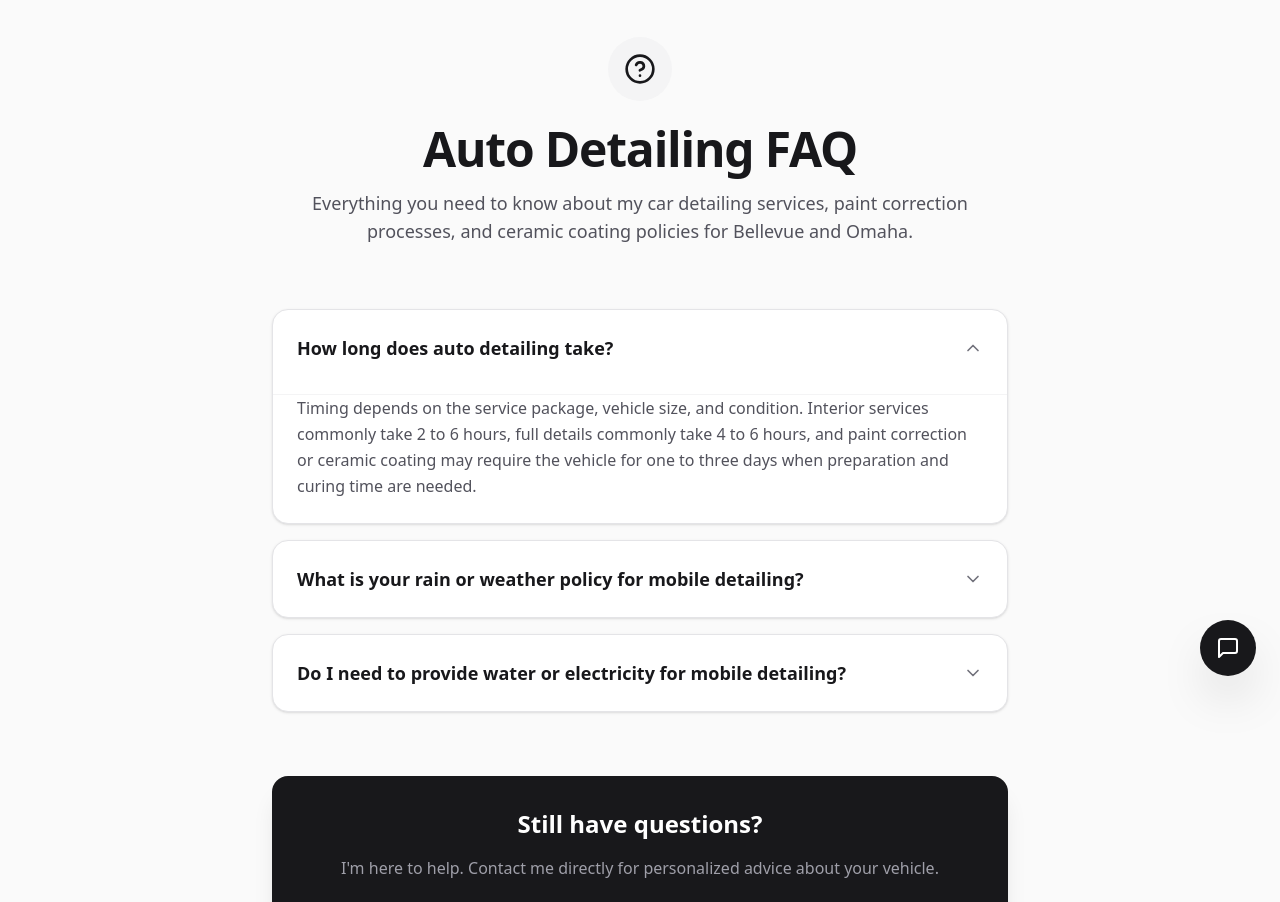
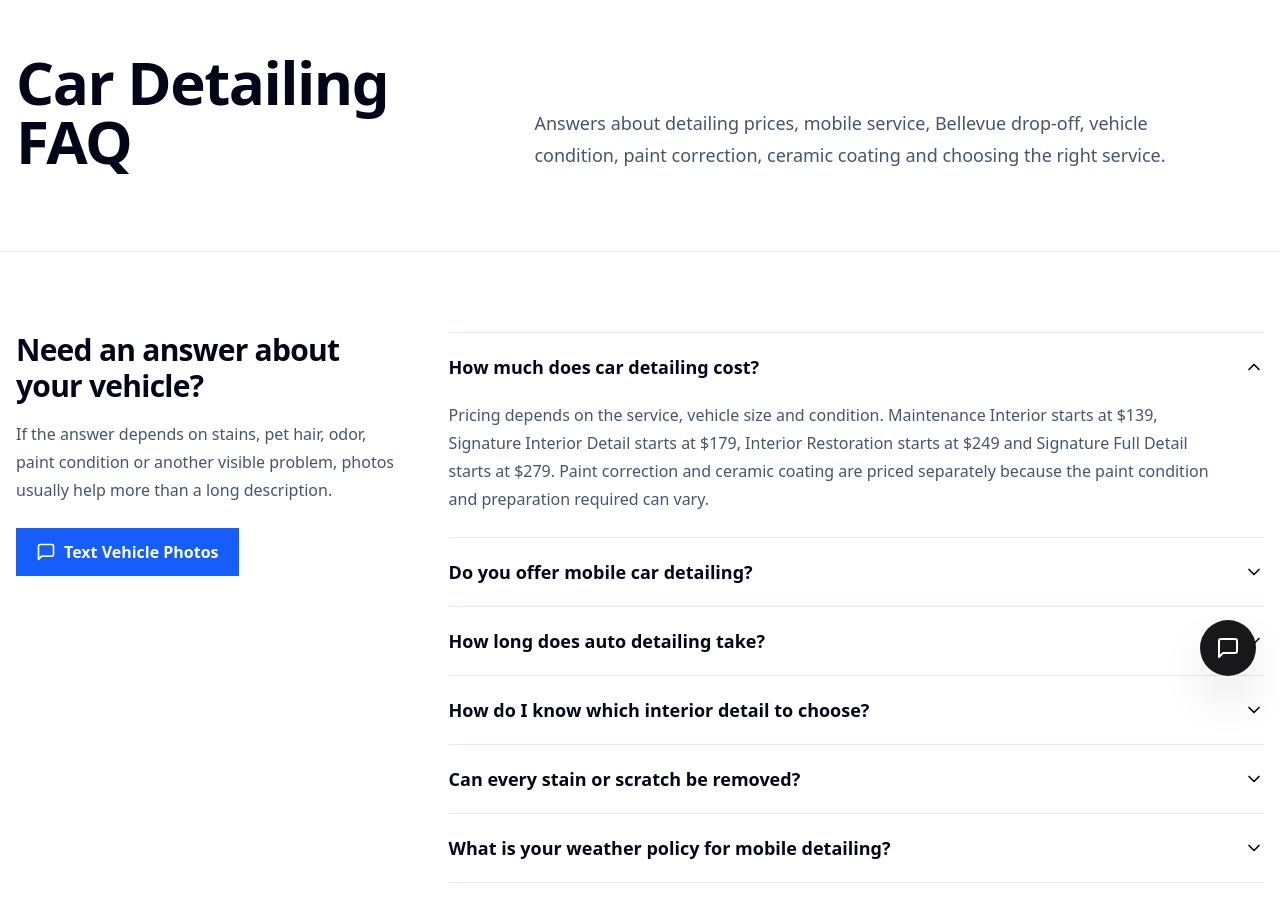
Before and after one commit to black123411/finaldetail, a React (Vite) app: page /faq in a window 1280 px wide. Shown: the part 100-1002 px from the top of the page. Built offline with nearby package versions, Linux system fonts and the light colour scheme; no server answers.

Commit message:
Rewrite FAQ page with cleaner factual service answers

```diff
--- a/client/pages/FAQ.tsx
+++ b/client/pages/FAQ.tsx
@@ -1,27 +1,44 @@
-import { useState, useEffect } from 'react';
-import { motion, AnimatePresence } from 'motion/react';
+import { useEffect, useState } from 'react';
+import { Link } from 'react-router-dom';
 import { Helmet } from 'react-helmet-async';
-import { ChevronDown, HelpCircle, Loader2 } from 'lucide-react';
+import { ChevronDown, Loader2, MessageSquare } from 'lucide-react';
 import { FAQAPI } from '../services/api';
 import RelatedGuides from '../components/RelatedGuides';
 import { trackEvent } from '../lib/analytics';
 
+const textPhotosLink = 'sms:+17123056313?body=Hi%20Bryan%2C%20I%20have%20a%20question%20about%20detailing%20my%20vehicle.%20Here%20are%20photos%3A';
+
 const DEFAULT_FAQS = [
   {
-    question: 'How long does auto detailing take?',
-    answer: 'Timing depends on the service package, vehicle size, and condition. Interior services commonly take 2 to 6 hours, full details commonly take 4 to 6 hours, and paint correction or ceramic coating may require the vehicle for one to three days when preparation and curing time are needed.',
-    order: 1
+    question: 'How much does car detailing cost?',
+    answer: 'Pricing depends on the service, vehicle size and condition. Maintenance Interior starts at $139, Signature Interior Detail starts at $179, Interior Restoration starts at $249 and Signature Full Detail starts at $279. Paint correction and ceramic coating are priced separately because the paint condition and preparation required can vary.',
+    order: 1,
   },
   {
-    question: 'What is your rain or weather policy for mobile detailing?',
-    answer: 'Mobile appointments depend on the weather. If rain, snow, or extreme temperatures are forecast, I will contact you to reschedule. Interior or limited exterior work may still be possible with a safe covered work area. Bellevue drop-off is available for longer or weather-sensitive services.',
-    order: 2
+    question: 'Do you offer mobile car detailing?',
+    answer: 'Yes. Mobile detailing is available throughout Bellevue, Omaha and surrounding communities when the selected service, weather, access and work area are suitable. Appointment-only Bellevue drop-off is available for longer or weather-sensitive services.',
+    order: 2,
   },
   {
-    question: 'Do I need to provide water or electricity for mobile detailing?',
-    answer: 'For most mobile appointments, I bring the equipment and water needed for the service. The vehicle must be parked in a safe, accessible location with enough room to work. Bellevue drop-off and pickup are available for longer or weather-sensitive services.',
-    order: 3
-  }
+    question: 'How long does auto detailing take?',
+    answer: 'Timing depends on the service, vehicle size and condition. Interior services commonly take about 2 to 6 hours, full details commonly take 4 to 6 hours, and paint correction or ceramic coating may require the vehicle for one to three days when preparation and curing time are needed.',
+    order: 3,
+  },
+  {
+    question: 'How do I know which interior detail to choose?',
+    answer: 'Maintenance Interior is for an already well-kept vehicle. Signature Interior Detail is intended for normal daily use. Interior Restoration is designed for heavier buildup, stains, pet hair and interiors that need shampooing or extraction. Send photos if you are unsure.',
+    order: 4,
+  },
+  {
+    question: 'Can every stain or scratch be removed?',
+    answer: 'No. Stain results depend on the material, substance, age of the stain and previous cleaning attempts. Paint correction can reduce many clear-coat defects, but scratches that are too deep may only improve rather than disappear completely.',
+    order: 5,
+  },
+  {
+    question: 'What is your weather policy for mobile detailing?',
+    answer: 'Mobile appointments depend on weather and a safe place to work. If rain, snow or extreme temperatures make the service impractical, the appointment may need to move or be rescheduled. Bellevue drop-off is available for longer or weather-sensitive work.',
+    order: 6,
+  },
 ];
 
 interface FaqItem {
@@ -37,116 +54,67 @@ export default function FAQ() {
   const [loading, setLoading] = useState(true);
 
   useEffect(() => {
-    const fetchFaqs = async () => {
-      try {
-        const data = await FAQAPI.getFaqs();
-        setFaqs(Array.isArray(data) && data.length > 0 ? data : DEFAULT_FAQS);
-      } catch (error) {
-        console.error("Error fetching FAQs:", error);
-        setFaqs(DEFAULT_FAQS);
-      } finally {
-        setLoading(false);
-      }
-    };
-
-    fetchFaqs();
+    FAQAPI.getFaqs()
+      .then((data) => setFaqs(Array.isArray(data) && data.length > 0 ? data : DEFAULT_FAQS))
+      .catch(() => setFaqs(DEFAULT_FAQS))
+      .finally(() => setLoading(false));
   }, []);
 
   if (loading) {
-     return (
-        <div className="min-h-screen bg-zinc-50 py-16 flex items-center justify-center">
-            <Loader2 className="w-8 h-8 animate-spin text-zinc-900" />
-        </div>
-     );
+    return <div className="flex min-h-[65vh] items-center justify-center bg-white" role="status" aria-label="Loading frequently asked questions"><Loader2 className="h-8 w-8 animate-spin text-blue-700" /></div>;
   }
 
   const faqSchema = {
-    "@context": "https://schema.org",
-    "@type": "FAQPage",
-    "mainEntity": faqs.map(faq => ({
-      "@type": "Question",
-      "name": faq.question,
-      "acceptedAnswer": {
-        "@type": "Answer",
-        "text": faq.answer
-      }
-    }))
+    '@context': 'https://schema.org',
+    '@type': 'FAQPage',
+    mainEntity: faqs.map((faq) => ({
+      '@type': 'Question',
+      name: faq.question,
+      acceptedAnswer: { '@type': 'Answer', text: faq.answer },
+    })),
   };
 
   return (
-    <div className="min-h-screen bg-zinc-50 py-16">
-      <Helmet>
-        {faqs.length > 0 && (
-          <script type="application/ld+json">
-            {JSON.stringify(faqSchema)}
-          </script>
-        )}
-      </Helmet>
-      <div className="container mx-auto px-4 max-w-3xl">
-        <div className="text-center mb-16 space-y-4">
-          <div className="mx-auto w-16 h-16 bg-zinc-100 text-zinc-900 rounded-full flex items-center justify-center mb-6">
-            <HelpCircle className="h-8 w-8" />
-          </div>
-          <h1 className="text-4xl md:text-5xl font-bold tracking-tight text-zinc-900">Auto Detailing FAQ</h1>
-          <p className="text-lg text-zinc-600">
-            Everything you need to know about my car detailing services, paint correction processes, and ceramic coating policies for Bellevue and Omaha.
-          </p>
+    <div className="min-h-screen bg-white text-slate-950">
+      <Helmet>{faqs.length > 0 && <script type="application/ld+json">{JSON.stringify(faqSchema)}</script>}</Helmet>
+
+      <section className="border-b border-slate-200 bg-white">
+        <div className="container mx-auto grid gap-8 px-4 py-14 lg:grid-cols-[.8fr_1.2fr] lg:items-end lg:py-20">
+          <div><h1 className="text-5xl font-black leading-[.98] tracking-tight sm:text-6xl">Car Detailing FAQ</h1></div>
+          <p className="max-w-2xl text-lg leading-8 text-slate-600">Answers about detailing prices, mobile service, Bellevue drop-off, vehicle condition, paint correction, ceramic coating and choosing the right service.</p>
         </div>
+      </section>
 
-        <div className="space-y-4">
-          {faqs.map((faq, index) => (
-            <div
-              key={index}
-              className="bg-white border border-zinc-200 rounded-2xl overflow-hidden shadow-sm"
-            >
-              <button
-                onClick={() => setOpenIndex(openIndex === index ? null : index)}
-                className="w-full flex items-center justify-between p-6 text-left focus:outline-none"
-              >
-                <span className="text-lg font-semibold text-zinc-900 pr-8">{faq.question}</span>
-                <ChevronDown
-                  className={`h-5 w-5 text-zinc-500 shrink-0 transition-transform duration-300 ${
-                    openIndex === index ? 'rotate-180' : ''
-                  }`}
-                />
-              </button>
+      <section className="py-14 lg:py-20">
+        <div className="container mx-auto grid gap-10 px-4 lg:grid-cols-[.65fr_1.35fr]">
+          <aside>
+            <h2 className="text-3xl font-black tracking-tight">Need an answer about your vehicle?</h2>
+            <p className="mt-4 leading-7 text-slate-600">If the answer depends on stains, pet hair, odor, paint condition or another visible problem, photos usually help more than a long description.</p>
+            <a href={textPhotosLink} onClick={() => trackEvent('click_text_quote', { location: 'faq_intro' })} className="mt-6 inline-flex min-h-12 items-center gap-2 bg-blue-600 px-5 font-black text-white hover:bg-blue-700"><MessageSquare className="h-5 w-5" /> Text Vehicle Photos</a>
+          </aside>
 
-              <AnimatePresence>
-                {openIndex === index && (
-                  <motion.div
-                    initial={{ height: 0, opacity: 0 }}
-                    animate={{ height: 'auto', opacity: 1 }}
-                    exit={{ height: 0, opacity: 0 }}
-                    transition={{ duration: 0.3 }}
-                  >
-                    <div className="p-6 pt-0 text-zinc-600 leading-relaxed border-t border-zinc-100 mt-2">
-                      {faq.answer}
-                    </div>
-                  </motion.div>
-                )}
-              </AnimatePresence>
-            </div>
-          ))}
-        </div>
-
-        <div className="mt-16 text-center bg-zinc-900 text-white rounded-2xl p-8 shadow-xl">
-          <h2 className="text-2xl font-bold mb-4">Still have questions?</h2>
-          <p className="text-zinc-400 mb-6">I'm here to help. Contact me directly for personalized advice about your vehicle.</p>
-          <div className="flex justify-center gap-4">
-            <a href="tel:712-305-6313" onClick={() => trackEvent('click_call', { location: 'faq_footer' })} className="px-6 py-3 bg-white text-zinc-900 rounded-lg font-medium hover:bg-zinc-200 transition-colors">
-              Call Me
-            </a>
-            <a href="mailto:bryansmobiledetailing@gmail.com" className="px-6 py-3 border border-zinc-700 text-white rounded-lg font-medium hover:bg-zinc-800 transition-colors">
-              Email Me
-            </a>
+          <div className="divide-y divide-slate-200 border-y border-slate-200">
+            {faqs.map((faq, index) => (
+              <div key={faq.id || faq.question}>
+                <button type="button" onClick={() => setOpenIndex(openIndex === index ? null : index)} className="flex w-full items-center justify-between gap-6 py-5 text-left focus-visible:outline-none focus-visible:ring-2 focus-visible:ring-blue-600 focus-visible:ring-offset-2" aria-expanded={openIndex === index}>
+                  <span className="text-lg font-black">{faq.question}</span>
+                  <ChevronDown className={`h-5 w-5 shrink-0 transition-transform ${openIndex === index ? 'rotate-180' : ''}`} />
+                </button>
+                {openIndex === index && <p className="pb-6 pr-8 leading-7 text-slate-600">{faq.answer}</p>}
+              </div>
+            ))}
           </div>
         </div>
-      </div>
-      <RelatedGuides
-        topic="all"
-        heading="Detailed answers beyond the FAQ"
-        intro="Read the complete guides for service comparisons, maintenance timing, seasonal care, and the results different services can deliver."
-      />
+      </section>
+
+      <section className="border-y border-slate-200 bg-slate-50 py-14">
+        <div className="container mx-auto flex flex-col justify-between gap-7 px-4 md:flex-row md:items-center">
+          <div><h2 className="text-3xl font-black tracking-tight">Ready to compare services?</h2><p className="mt-3 max-w-2xl leading-7 text-slate-600">See current service descriptions, starting prices and the vehicle conditions each package is designed for.</p></div>
+          <Link to="/services" className="inline-flex min-h-14 shrink-0 items-center justify-center bg-slate-950 px-7 font-black text-white hover:bg-blue-700">View Services &amp; Pricing</Link>
+        </div>
+      </section>
+
+      <RelatedGuides topic="all" heading="Detailed answers beyond the FAQ" intro="Read the full guides for service comparisons, maintenance timing, seasonal care and the results different services can deliver." />
     </div>
   );
 }
```
